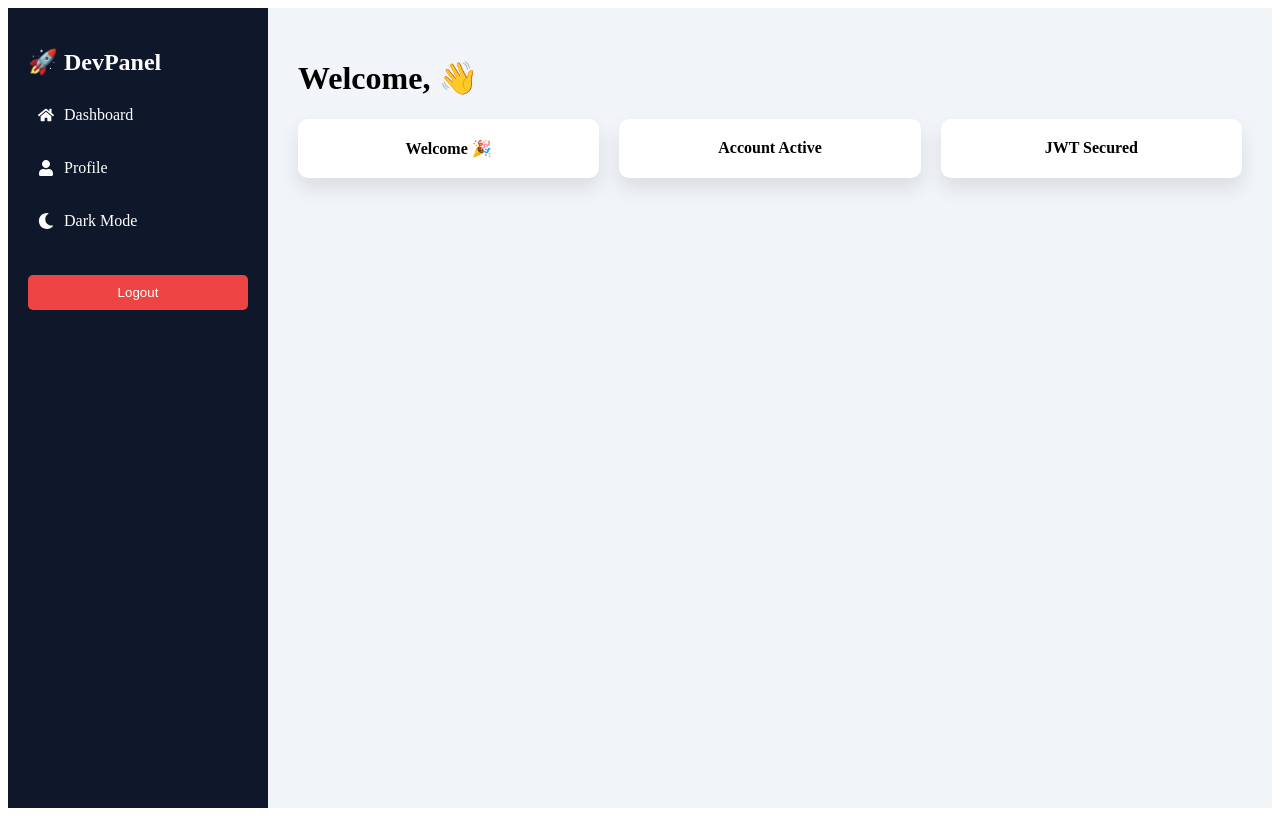
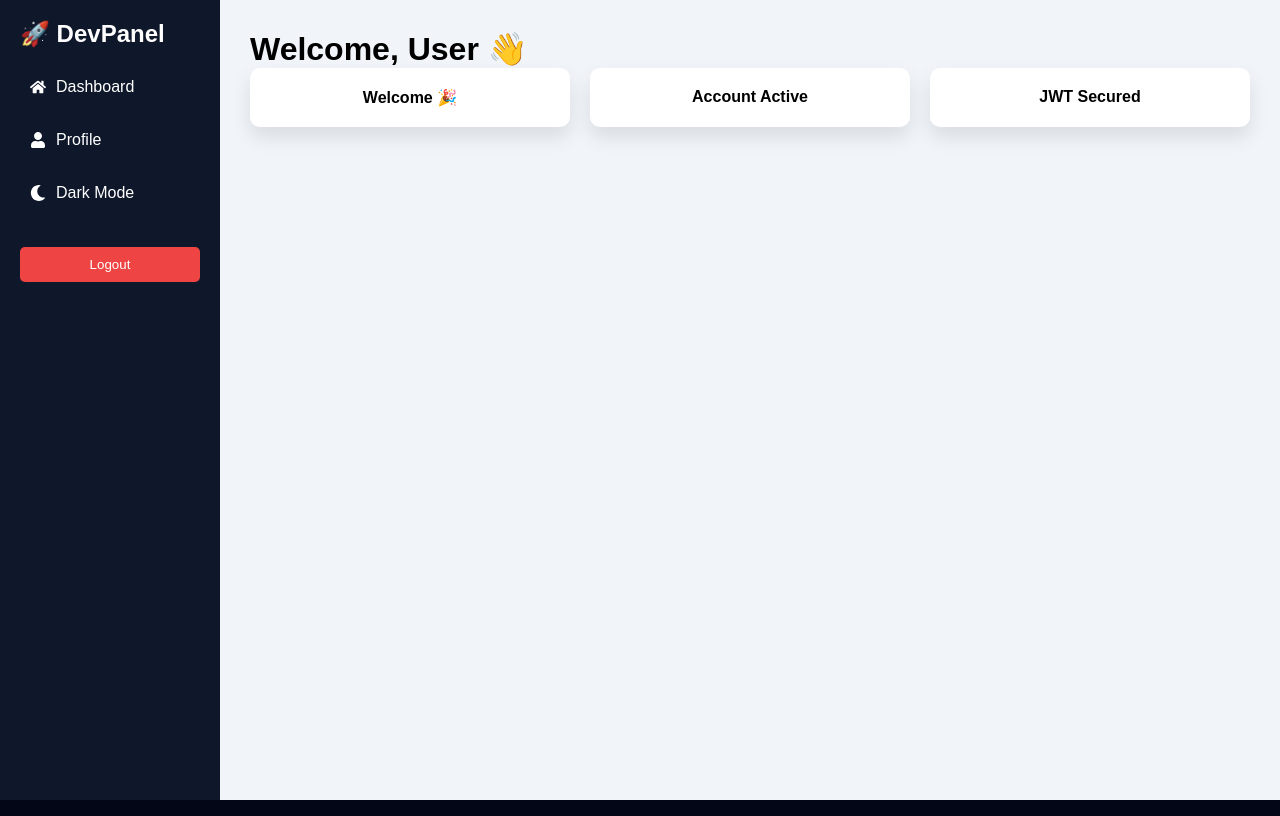
Before and after one commit to stud-addy-vans/fullstack-app, a React (Vite) app in the folder client/: page /dashboard in a window 1280 px wide. Built offline with nearby package versions, Linux system fonts and the light colour scheme.

Commit message:
fix dashboard user refresh issue and update css

```diff
--- /dev/null
+++ b/client/src/index.css
@@ -0,0 +1,17 @@
+* {
+  margin: 0;
+  padding: 0;
+  box-sizing: border-box;
+}
+
+html, body, #root {
+  height: 100%;
+  width: 100%;
+  margin: 0;
+  padding: 0;
+}
+
+body {
+  font-family: sans-serif;
+  background: #020617;
+}
--- a/client/src/main.jsx
+++ b/client/src/main.jsx
@@ -1,5 +1,6 @@
 import { StrictMode } from 'react'
 import { createRoot } from 'react-dom/client'
+import "./index.css";
 import App from './App.jsx'
 
 createRoot(document.getElementById('root')).render(
--- a/client/src/pages/Dashboard.jsx
+++ b/client/src/pages/Dashboard.jsx
@@ -1,14 +1,23 @@
+import { useEffect, useState } from "react";
 import Layout from "../components/Layout";
 
-const user = JSON.parse(localStorage.getItem("user"));
+export default function Dashboard() {
+  const [user, setUser] = useState(null);
 
-export default function Dashboard() {
+  useEffect(() => {
+    const storedUser = localStorage.getItem("user");
+
+    if (storedUser && storedUser !== "undefined") {
+      setUser(JSON.parse(storedUser));
+    }
+  }, []);
+
   return (
     <Layout>
       {(dark) => (
         <>
           <h1 style={{ color: dark ? "white" : "black" }}>
-            Welcome, {user?.name} 👋
+            Welcome, {user?.name || "User"} 👋
           </h1>
 
           <div style={styles.grid}>
--- a/client/src/pages/Login.jsx
+++ b/client/src/pages/Login.jsx
@@ -35,11 +35,15 @@ export default function Login() {
     try {
       const res = await axios.post(
         "https://fullstack-app-ulu3.onrender.com/api/auth/login",
-        { email, password }
+        { email, password },
       );
 
       localStorage.setItem("token", res.data.token);
       localStorage.setItem("user", JSON.stringify(res.data.user));
+
+      setTimeout(() => {
+        navigate("/dashboard");
+      }, 100);
 
       navigate("/dashboard");
     } catch (err) {
```
